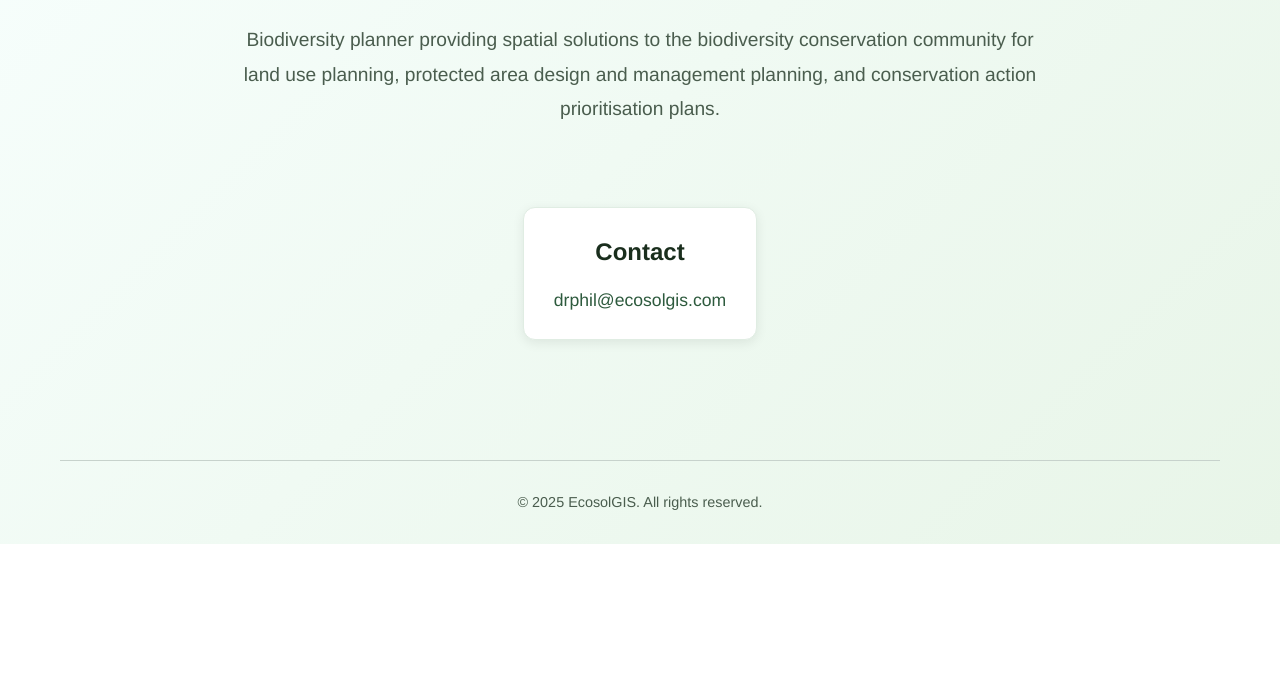
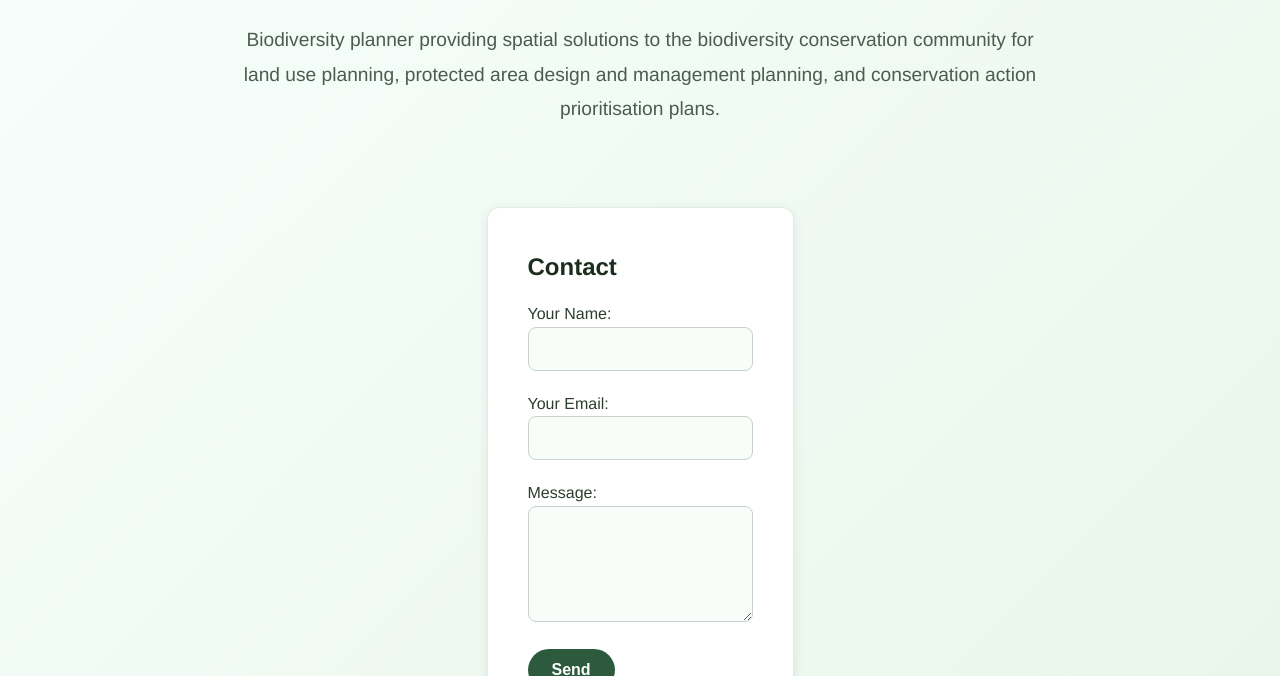
Before and after one commit to MatthewDes/EcosolGIS-website, a plain HTML site: page index.html in a window 1280 px wide. Shown: the part 276-952 px from the top of the page. Before the commit the page ends 820 px from the top, so only its background shows below. Drawn offline with Linux system fonts and the light colour scheme.

Commit message:
added contact form

```diff
--- a/index.html
+++ b/index.html
@@ -27,9 +27,31 @@
 
             <div class="contact-section">
                 <h2 class="contact-label">Contact</h2>
-                <p class="contact-info">
-                    <a href="mailto:drphil@ecosolgis.com">drphil@ecosolgis.com</a>
-                </p>
+                <form name="contact" method="POST" data-netlify="true" netlify-honeypot="bot-field">
+                    <input type="hidden" name="form-name" value="contact">
+
+                    <!-- Honeypot field (invisible to humans) -->
+                    <p hidden>
+                      <label>Don’t fill this out: <input name="bot-field" /></label>
+                    </p>
+
+                    <p>
+                      <label>Your Name:<br>
+                      <input type="text" name="name" required></label>
+                    </p>
+
+                    <p>
+                      <label>Your Email:<br>
+                      <input type="email" name="email" required></label>
+                    </p>
+
+                    <p>
+                      <label>Message:<br>
+                      <textarea name="message" rows="5" required></textarea></label>
+                    </p>
+
+                    <p><button type="submit">Send</button></p>
+                  </form>
             </div>
         </main>
 
--- a/style.css
+++ b/style.css
@@ -87,13 +87,15 @@ main {
 }
 
 .contact-section {
-    padding: 25px 30px;
+    padding: 40px;
     background: white;
     border-radius: 12px;
     box-shadow: 0 3px 12px rgba(0, 0, 0, 0.08);
     border: 1px solid #e0ede3;
-    max-width: 400px;
+    max-width: 600px;
     margin: 0 auto;
+    font-family: 'Helvetica', 'Helvetica Neue', Arial, sans-serif;
+    text-align: left;
 }
 
 .contact-label {
@@ -113,6 +115,49 @@ main {
 
 .contact-info a:hover {
     color: #1a2e1d;
+}
+
+.contact-section form {
+    display: flex;
+    flex-direction: column;
+    gap: 20px;
+}
+
+.contact-section input,
+.contact-section textarea {
+    width: 100%;
+    padding: 12px 15px;
+    border: 1px solid #c7d2cc;
+    border-radius: 8px;
+    font-size: 1rem;
+    font-family: 'Helvetica', 'Helvetica Neue', Arial, sans-serif;
+    background: #f9fdf9;
+    color: #2c3e2d;
+    transition: border-color 0.3s ease;
+}
+
+.contact-section input:focus,
+.contact-section textarea:focus {
+    outline: none;
+    border-color: #a8d5ba;
+    background: #ffffff;
+}
+
+.contact-section button {
+    align-self: flex-start;
+    padding: 12px 24px;
+    background-color: #2d5a3d;
+    color: white;
+    border: none;
+    border-radius: 25px;
+    font-size: 1rem;
+    font-weight: 600;
+    cursor: pointer;
+    transition: background 0.3s ease;
+}
+
+.contact-section button:hover {
+    background-color: #1a2e1d;
 }
 
 /* Archive Page Styles */
```
